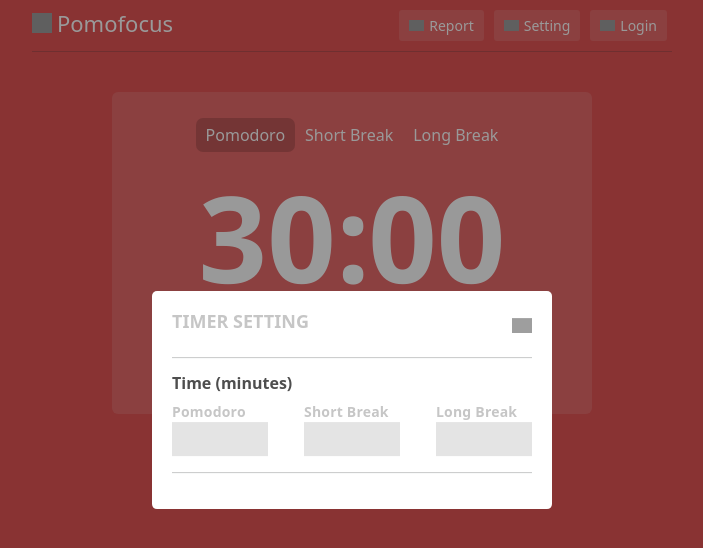
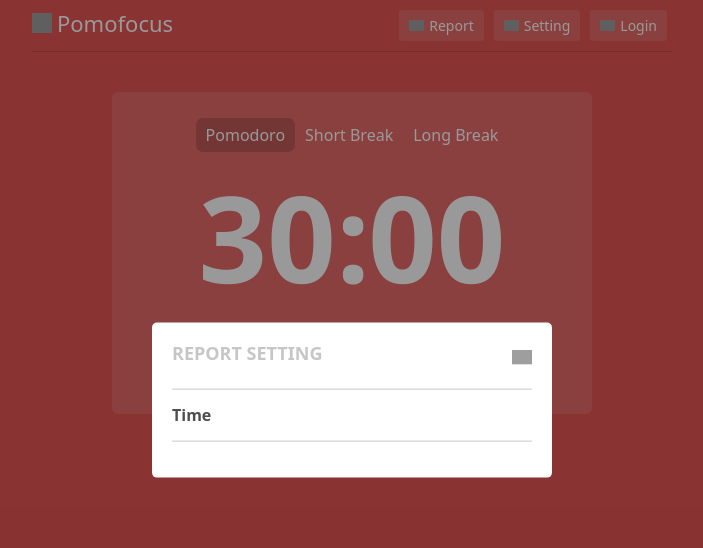
Before and after one commit to doovis/Pomodoro_Timer, a React (Create React App) app: page / in a window 1280 px wide. Both pictures are taken after a click on the button "Report". Shown: the top 548 px of the page, without its empty margins (288-991 px from the left). Built offline with nearby package versions, Linux system fonts and the light colour scheme; grey boxes are pictures that could not be loaded.

Commit message:
Added changing times functionality

```diff
--- a/src/App.js
+++ b/src/App.js
@@ -6,20 +6,26 @@
 
 const App = () => {
   const [ theme, setTheme ] = useState({color: "#e35454", themeNum: 0});
+  const [ time, setTime ] = useState({pomodoro: 30, shortBreak: 5, longBreak: 15});
 
   const handleTheme = (theme) => {
     setTheme({color: theme.color, themeNum: theme.theme})
   }
 
+  const handleTimeSetting = (updatedTime) => {
+    console.log(updatedTime);
+    setTime(updatedTime);
+  }
+
   let timerTypes = [
-    {type: "pomodoro", time: 30, color: "#e35454", secondaryCol: "#ed6969"},
-    {type: "short-break", time: 5, color: "#3D5176", secondaryCol: "#4c6594"},
-    {type: "long-break", time: 15, color: "#66558A", secondaryCol: "#7d67ac"}
+    {type: "pomodoro", time: time.pomodoro, color: "#e35454", secondaryCol: "#ed6969"},
+    {type: "short-break", time: time.shortBreak, color: "#3D5176", secondaryCol: "#4c6594"},
+    {type: "long-break", time: time.longBreak, color: "#66558A", secondaryCol: "#7d67ac"}
   ]
 
   return (
     <div className="Main" style={{background: theme.color}}>
-      <Navbar theme={theme} timerTypes={timerTypes}></Navbar>
+      <Navbar timerTypes={timerTypes} handleTimeSetting={handleTimeSetting}></Navbar>
       <Timer type={timerTypes} handleTheme={handleTheme}></Timer>
     </div>
   )
--- a/src/Components/Navbar.jsx
+++ b/src/Components/Navbar.jsx
@@ -1,7 +1,7 @@
 import React, { useState } from 'react';
 import './Navbar.css';
 
-const Navbar = ({ theme, timerTypes }) => {
+const Navbar = ({ timerTypes, handleTimeSetting }) => {
     // Modal types
     // let modals = {
     //     settings: false,
@@ -9,16 +9,28 @@
     // }
 
     const [ modalOpt, setModalOpt ] = useState(""); // active modal
-    const [ pomodoro, setPomodoro ] = useState(""); // pomodoro time
-    const [ shortBreak, setShortBreak ] = useState(""); // Short break time
-    const [ longBreak, setLongBreak ] = useState(""); // Long break time
-    // console.log(timerTypes);
-    // console.log(theme);
-    // console.log(modalOpt);
+    const [ pomodoro, setPomodoro ] = useState(timerTypes[0].time); // pomodoro time
+    const [ shortBreak, setShortBreak ] = useState(timerTypes[1].time); // Short break time
+    const [ longBreak, setLongBreak ] = useState(timerTypes[2].time); // Long break time
+
+    const handlePTime = (e) => {
+        setPomodoro(Number(e.target.value))
+        handleTimeSetting({pomodoro: Number(e.target.value), shortBreak: shortBreak, longBreak: longBreak})
+    }
+
+    const handleSTime = (e) => {
+        setShortBreak(Number(e.target.value))
+        handleTimeSetting({pomodoro: pomodoro, shortBreak: Number(e.target.value), longBreak: longBreak})
+    }
+
+    const handleLTime = (e) => {
+        setLongBreak(Number(e.target.value))
+        handleTimeSetting({pomodoro: pomodoro, shortBreak: shortBreak, longBreak: Number(e.target.value)})
+    }
 
     return (
         <>
-            {modalOpt &&
+            {modalOpt === "settings" &&
             <>
                 <div className='modal-bg' onClick={() => setModalOpt("")}></div>
                 <div className="modal-window">
@@ -32,17 +44,47 @@
                         <div className="timer-inputs">
                             <div>
                                 <label>Pomodoro</label>
-                                <input type="number" step="1" value={pomodoro} />
+                                <input type="number" step="1" value={pomodoro} onChange={(e) => {handlePTime(e)}} />
                             </div>
                             <div>
                                 <label>Short Break</label>
-                                <input type="number" step="1" value={shortBreak} />
+                                <input type="number" step="1" value={shortBreak} onChange={(e) => {handleSTime(e)}} />
                             </div>
                             <div>
                                 <label>Long Break</label>
-                                <input type="number" step="1" value={longBreak} />
+                                <input type="number" step="1" value={longBreak} onChange={(e) => {handleLTime(e)}} />
                             </div>
                         </div>
+                    </div>
+                    <hr />
+                </div>
+            </>
+            }
+            {modalOpt === "report" &&
+            <>
+                <div className='modal-bg' onClick={() => setModalOpt("")}></div>
+                <div className="modal-window">
+                    <div className='settings-header'>
+                        <h4>report setting</h4>
+                        <button className='close-btn' onClick={() => setModalOpt("")}><img src="https://pomofocus.io/icons/remove-black-sm.png" /></button>
+                    </div>
+                    <hr />
+                    <div className="inputs">
+                        <h5>Time</h5>
+                        {/* <div className="timer-inputs">
+                            <div>
+                                <label>Pomodoro</label>
+                                <input type="number" step="1" value={pomodoro} onChange={(e) => {handlePTime(e)}} />
+                            </div>
+                            <div>
+                                <label>Short Break</label>
+                                <input type="number" step="1" value={shortBreak} onChange={(e) => {handleSTime(e)}} />
+                            </div>
+                            <div>
+                                <label>Long Break</label>
+                                <input type="number" step="1" value={longBreak} onChange={(e) => {handleLTime(e)}} />
+                            </div>
+                        </div> */}
                     </div>
                     <hr />
                 </div>
--- a/src/Components/Timer.jsx
+++ b/src/Components/Timer.jsx
@@ -51,10 +51,14 @@
             setSecondsLeft(secondsLeftRef.current);
         }, 1000);
 
+        // Updating timer on settings change
+        secondsLeftRef.current = type[activeRef.current - 1].time * 60;
+        setSecondsLeft(type[activeRef.current - 1].time * 60);
+
         return () => {
             clearInterval(interID);
         }
-    }, [])
+    }, [type])
 
     // switching timer types
     const timerTypes = (e) => {
@@ -69,7 +73,7 @@
         modeRef.current = 'stop';
         setMode('stop');
 
-        // Changing timer duration
+        // Changing timer's duration
         secondsLeftRef.current = type[activeRef.current - 1].time * 60;
         setSecondsLeft(type[activeRef.current - 1].time * 60);
     }
@@ -93,7 +97,11 @@
                     );
                 })}
            </div>
-           <div className="timer">
+           <div className="timer" onChange={() => {
+                console.log('stopped');
+                modeRef.current = 'stop';
+                setMode('stop');
+                }}>
             <p>{min < 10 ? "0" + min : min}</p>
             <p>:</p>
             <p>{sec < 10 ? "0" + sec : sec}</p>
```
